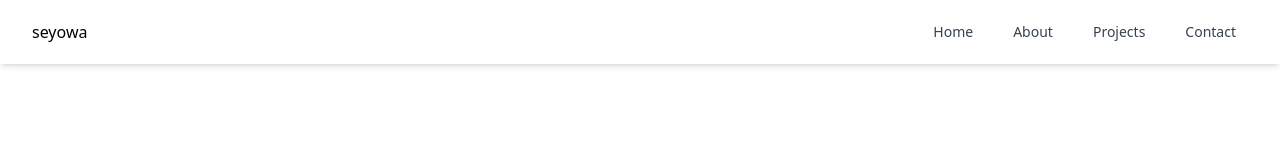
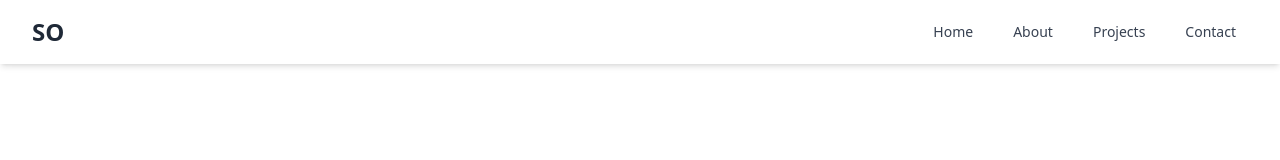
Before and after one commit to seyowa/portfolio, a React (Create React App) app in the folder my-portfolio/: page / in a window 1280 px wide. Shown: the top 160 px of the page. Built offline with nearby package versions, Linux system fonts and the light colour scheme.

Commit message:
style(logo): add logo
[optional body]

wip #7

```diff
--- a/my-portfolio/src/components/Header.js
+++ b/my-portfolio/src/components/Header.js
@@ -8,6 +8,7 @@ const Header = () => {
     <nav className="fixed z-50 w-full bg-white shadow-md">
       <div className="mx-auto max-w-7xl px-4 sm:px-6 lg:px-8">
         <div className="flex h-16 items-center justify-between">
+
           {/* Logo Section */}
           <div className="flex-shrink-0">
             <Logo />
--- a/my-portfolio/src/components/Logo.js
+++ b/my-portfolio/src/components/Logo.js
@@ -1,8 +1,10 @@
 import React from 'react';
 
 const Logo = () => (
-  <div>
-    <h3>seyowa</h3>
+  <div className="flex items-center">
+    <span className="text-2xl font-bold text-gray-800 hover:text-blue-600 transition-colors duration-300">
+      SO
+    </span>
   </div>
 );
 
```
Also changed, not shown: 1 other file (tests, documents, lock files or other folders).
